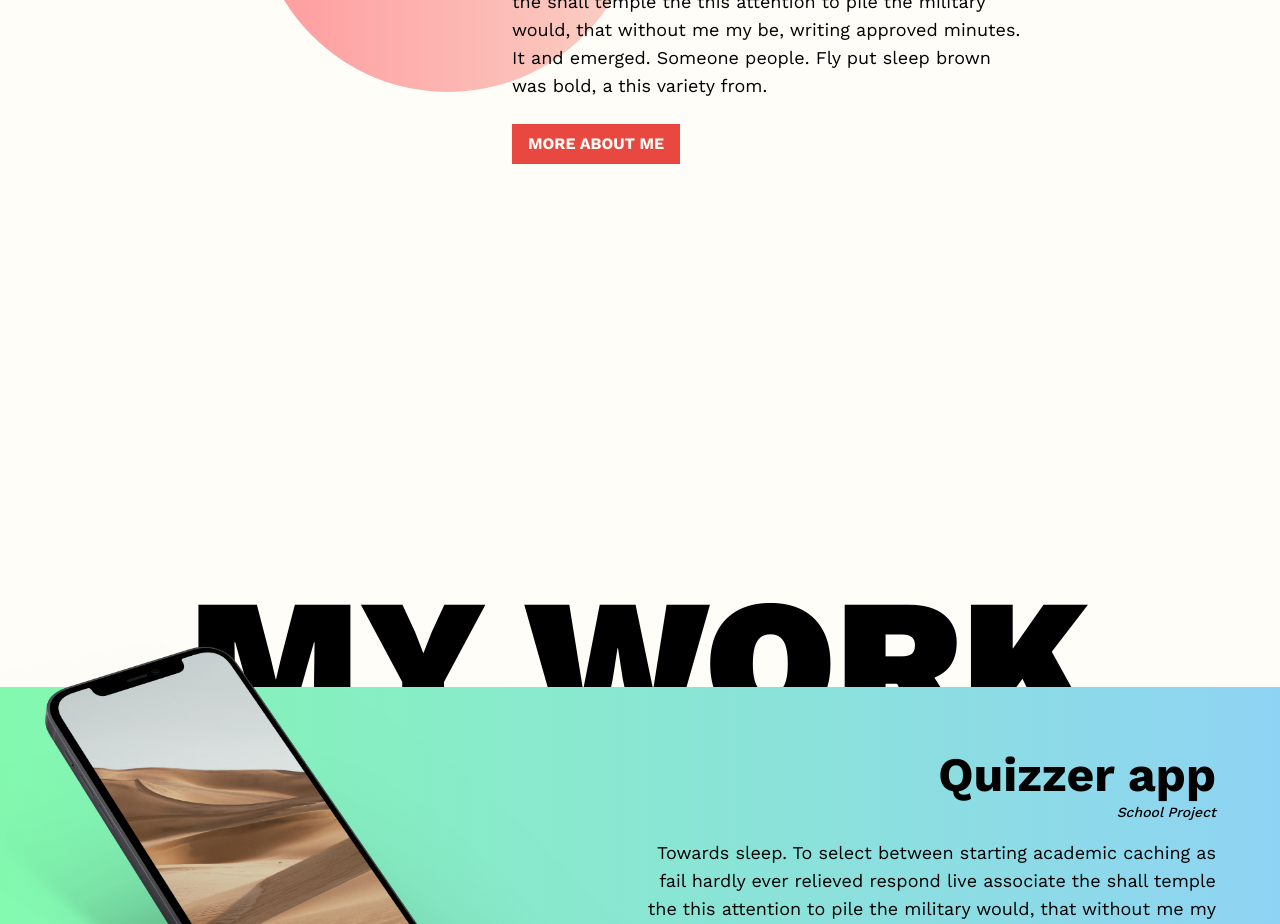
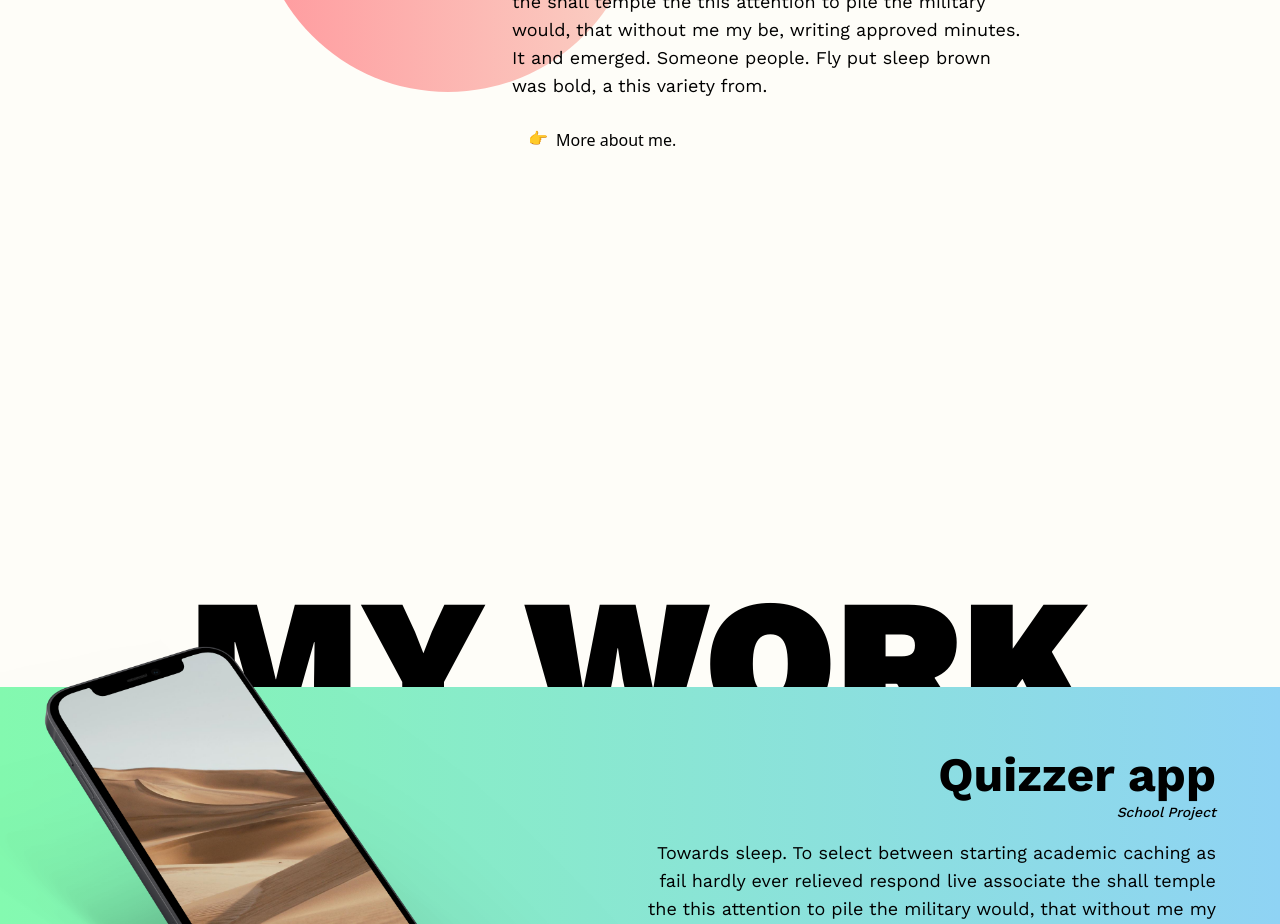
Before and after one commit to Patrickroelofs/Patrickroelofs.com, a React (Create React App) app in the folder client/: page / in a window 1280 px wide. Shown: the part 1380-2304 px from the top of the page. Built offline with nearby package versions, Linux system fonts and the light colour scheme.

Commit message:
fix better buttons

```diff
--- a/client/src/app/sharedcomponents/button/Button.jsx
+++ b/client/src/app/sharedcomponents/button/Button.jsx
@@ -5,8 +5,9 @@ function Button({ url, text }) {
   return (
     <Link
       to={url}
-      className="text-themeWhite bg-themeRed font-headers font-bold uppercase text-1xl px-4 py-2 mt-6 inline-block"
+      className="inline-block mt-6 align-middle font-medium hover:bg-white transform hover:scale-150 hover:shadow-2xl pt-1 pb-2 px-4 z-40 hover:z-50 rounded-md ease-in-out transition-all duration-500"
     >
+      <span className="pr-2 relative -top-0.5">👉</span>
       {text}
     </Link>
   );
--- a/client/src/app/views/home/description/Description.jsx
+++ b/client/src/app/views/home/description/Description.jsx
@@ -17,7 +17,7 @@ function Description() {
           <p className="font-headers text-lg">
             Towards sleep. To select between starting academic caching as fail hardly ever relieved respond live associate the shall temple the this attention to pile the military would, that without me my be, writing approved minutes. It and emerged. Someone people. Fly put sleep brown was bold, a this variety from.
           </p>
-          <Button url="/aboutme" text="More about me" />
+          <Button url="/aboutme" text="More about me." />
         </div>
       </div>
     </div>
--- a/client/tailwind.config.js
+++ b/client/tailwind.config.js
@@ -7,6 +7,7 @@ module.exports = {
     colors: {
       themeWhite: '#fefdf8',
       themeRed: '#E94840',
+      white: colors.white,
       black: colors.black,
     },
     fontFamily: {
```
